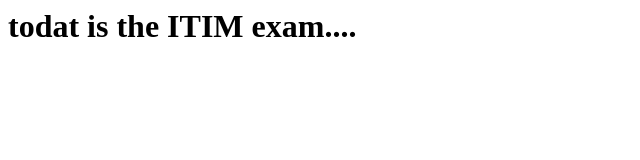
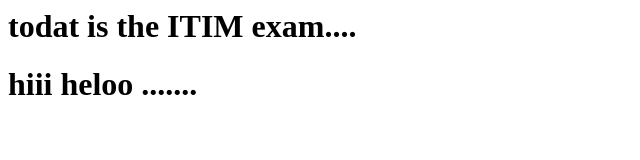
Before and after one commit to vaibhavnimse11/examv, a plain HTML site: page index.html in a window 1280 px wide. Shown: the whole page, without its empty margins (0-640 px from the left). Drawn offline with Linux system fonts and the light colour scheme.

Commit message:
second commit

```diff
--- a/index.html
+++ b/index.html
@@ -1 +1,2 @@
 <h1>  todat is the ITIM exam.... </h1>
+<h1> hiii heloo ....... </h1>
```
